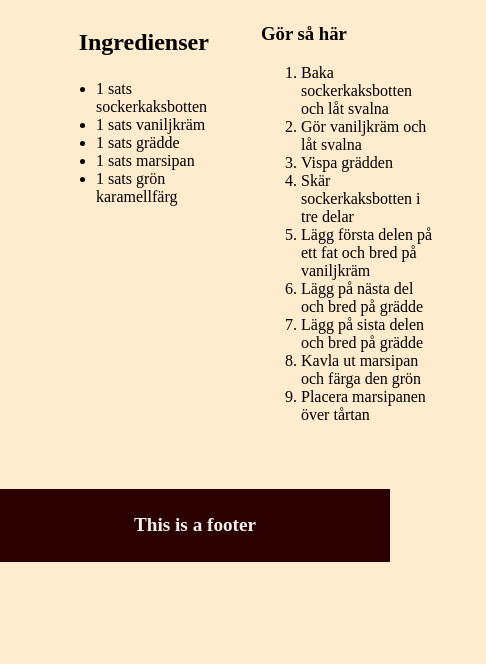
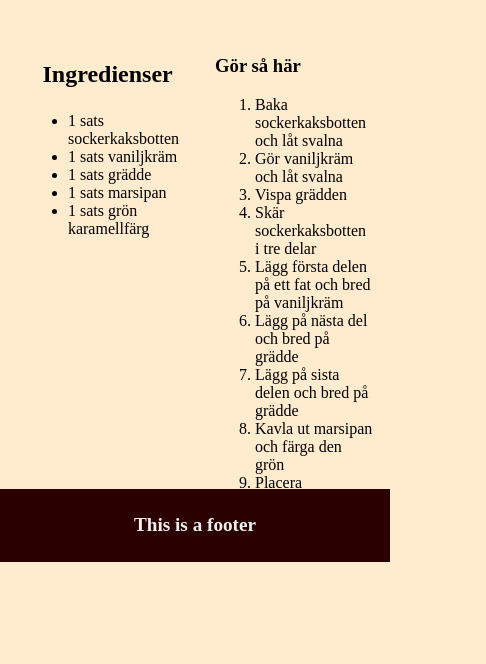
Before and after one commit to TE23E-Viktor-Kohlmark/CakeMaker_webb, a plain HTML site: page prinsestarta.html in a window 390 px wide. Shown: the part 282-946 px from the top of the page, 486 px wide, since content can reach past the window. Before the commit the page ends 844 px from the top, so only its background shows below. Drawn offline with Linux system fonts and the light colour scheme.

Commit message:
Optimised for smaller screens

```diff
--- a/prinsestarta.css
+++ b/prinsestarta.css
@@ -32,20 +32,19 @@ body {
     display: grid;
     justify-content: center;
     margin: 0 auto;
-    width: 70%;
+    width: 60%;
     margin-top: 15vh;
     grid-template-areas:
     "Top Top"
     "left right";
     background-color: blanchedalmond;
-    padding: 3em;
+    padding: 5em;
     border-radius: 5%;
     margin-top: 20vh;
     margin-bottom: 10vh;
 }
 
 .Top {
-    width: 80%;
     text-align: center;
     font-size: 2em;
     margin-bottom: auto;
@@ -53,7 +52,6 @@ body {
     background-image: url(/images/PrinsesTarta.png);
     background-size: cover;
     margin-bottom: 1em;
-    margin-inline: auto;
     border-radius: 1em;
 }
 
@@ -72,8 +70,6 @@ body {
     font-size: 1.5em;
 }
 .right {
-    width: 40vw;
-    height: 20vh%;
     font-size: 1em;
     grid-area: right;
     border: 0.3em solid #333;
@@ -86,19 +82,16 @@ body {
 
 @media screen and (max-width: 450px) {
     .container {
-        width: 100%;
-        height: 100%;
         margin: auto;
         margin-top: 4em;
         margin-bottom: 1em;
     }
     .left {
-        width: 90%;
-        border: 0px;
+        border: 0;
     }
     .right {
         width: 90%;
-        border: 0px;
+        border: 0;
     }
     .Top {
         margin-inline: auto;
```
